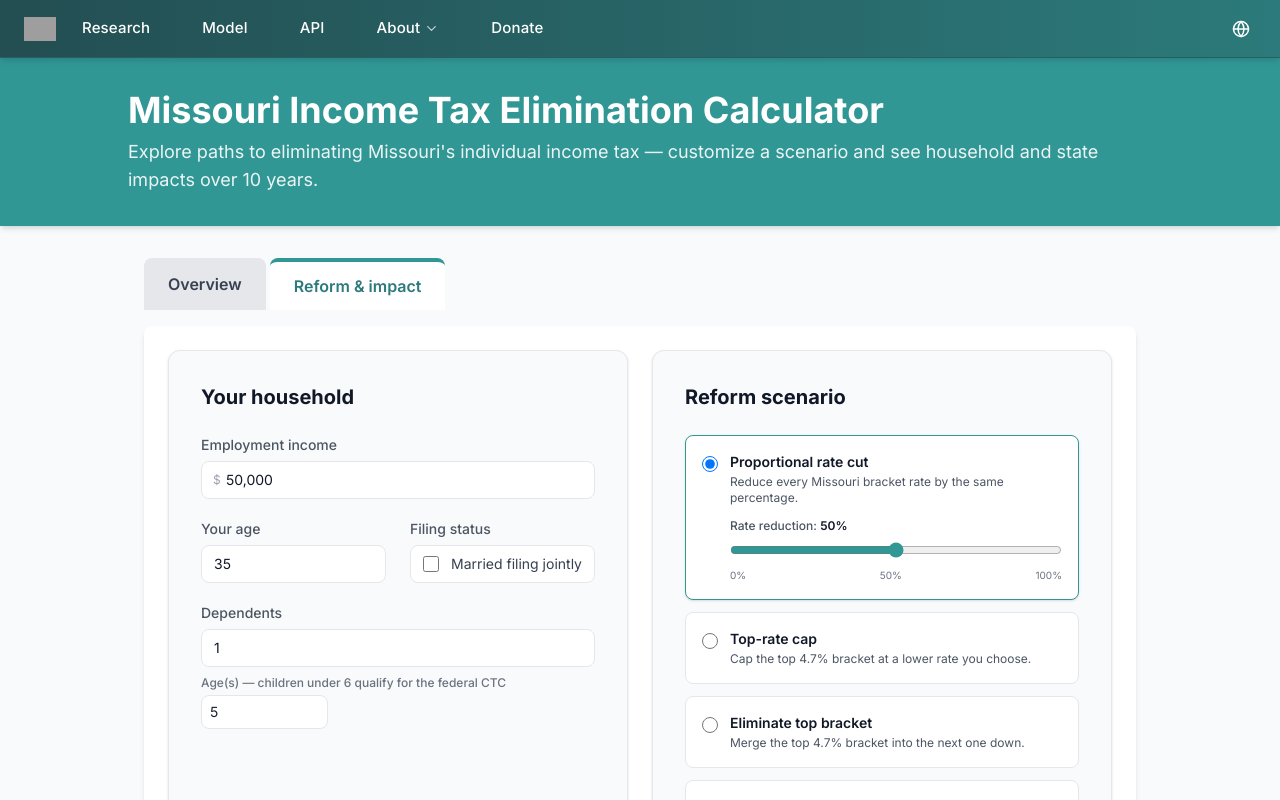
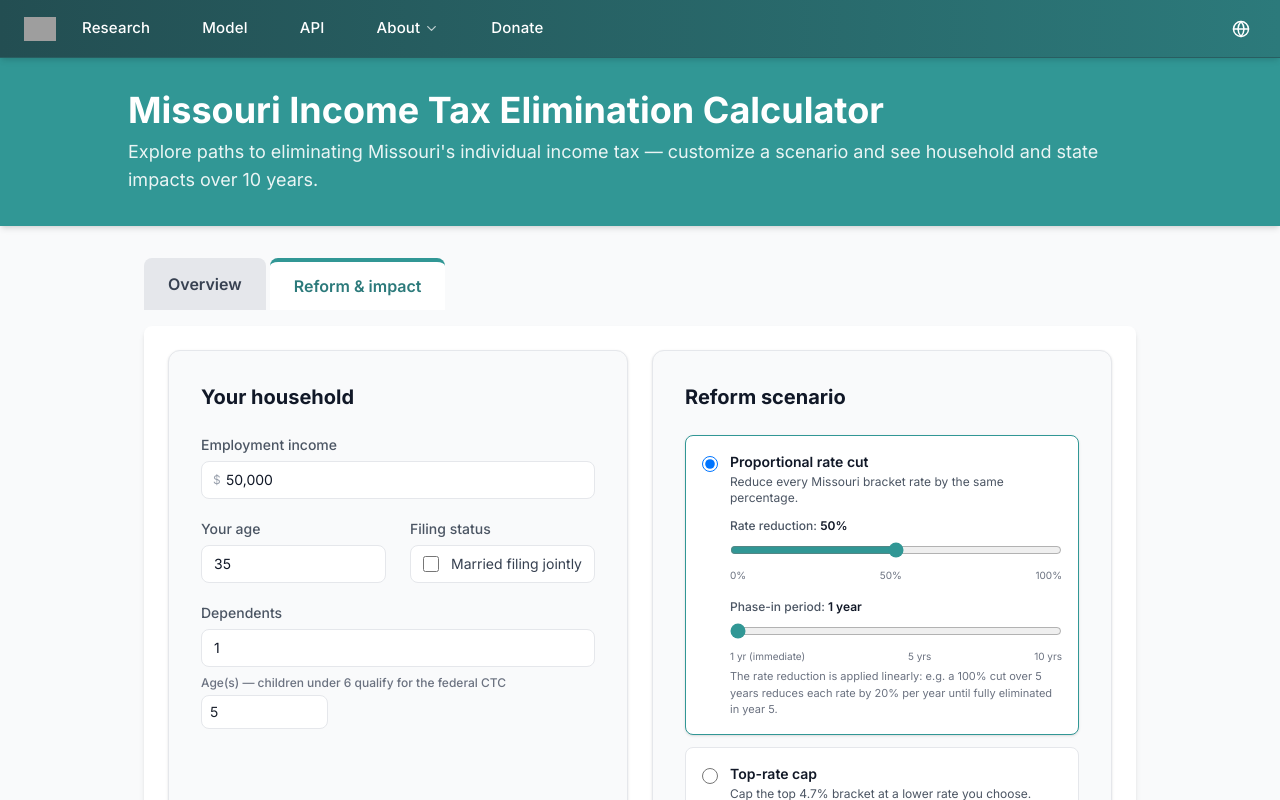
Before and after one commit to PolicyEngine/missouri-income-tax-elimination, a Next.js app in the folder frontend/: page /us/missouri-income-tax-elimination/ in a window 1280 px wide. Both pictures are taken after a click on the tab "Reform & impact". Shown: the top 800 px of the page. Built offline with nearby package versions, Linux system fonts and the light colour scheme; grey boxes are pictures that could not be loaded.

Commit message:
Add phase-in years slider for proportional cut reform
The proportional cut now accepts a phase-in period (1-10 years). With
param=100% and phaseInYears=5, rates reduce by 20% each year until fully
eliminated in year 5. Generates per-year periods in the reform dict.

```diff
--- a/frontend/app/(shell)/page.tsx
+++ b/frontend/app/(shell)/page.tsx
@@ -104,6 +104,7 @@ function ReformImpactTab() {
   // Reform builder state.
   const [reformType, setReformType] = useState<ReformType>('proportional');
   const [reformParam, setReformParam] = useState(0.5);
+  const [phaseInYears, setPhaseInYears] = useState(1);
 
   // Submission state.
   const [triggered, setTriggered] = useState(false);
@@ -169,8 +170,8 @@ function ReformImpactTab() {
   };
 
   const currentReform = useMemo(
-    () => buildReform(reformType, reformParam),
-    [reformType, reformParam],
+    () => buildReform(reformType, reformParam, phaseInYears),
+    [reformType, reformParam, phaseInYears],
   );
 
   const buildRequest = (): HouseholdRequest => ({
@@ -185,7 +186,7 @@ function ReformImpactTab() {
 
   const handleCalculate = () => {
     const request = buildRequest();
-    const reform = buildReform(reformType, reformParam);
+    const reform = buildReform(reformType, reformParam, phaseInYears);
     setSubmittedRequest(request);
     setSubmittedReform(reform);
     setTriggered(true);
@@ -194,9 +195,10 @@ function ReformImpactTab() {
     runStateImpact(reform);
   };
 
-  const handleReformChange = (type: ReformType, param: number) => {
+  const handleReformChange = (type: ReformType, param: number, years: number) => {
     setReformType(type);
     setReformParam(param);
+    setPhaseInYears(years);
   };
 
   return (
@@ -345,6 +347,7 @@ function ReformImpactTab() {
         <ReformBuilder
           type={reformType}
           param={reformParam}
+          phaseInYears={phaseInYears}
           onChange={handleReformChange}
         />
       </div>
--- a/frontend/components/ReformBuilder.tsx
+++ b/frontend/components/ReformBuilder.tsx
@@ -5,7 +5,8 @@ import type { ReformType } from '@/lib/reform';
 interface Props {
   type: ReformType;
   param: number;
-  onChange: (type: ReformType, param: number) => void;
+  phaseInYears: number;
+  onChange: (type: ReformType, param: number, phaseInYears: number) => void;
 }
 
 const REFORM_OPTIONS: {
@@ -35,7 +36,7 @@ const REFORM_OPTIONS: {
   },
 ];
 
-export default function ReformBuilder({ type, param, onChange }: Props) {
+export default function ReformBuilder({ type, param, phaseInYears, onChange }: Props) {
   return (
     <section className="bg-gray-50 rounded-xl p-6 md:p-8 border border-gray-200 shadow-sm">
       <h2 className="text-xl font-bold text-gray-900 mb-6">Reform scenario</h2>
@@ -58,7 +59,7 @@ export default function ReformBuilder({ type, param, onChange }: Props) {
                   name="reform-type"
                   value={opt.id}
                   checked={selected}
-                  onChange={() => onChange(opt.id, defaultParamFor(opt.id))}
+                  onChange={() => onChange(opt.id, defaultParamFor(opt.id), 1)}
                   className="mt-1 h-4 w-4 border-gray-300 text-primary-500 focus:ring-primary-500"
                 />
                 <div className="flex-1">
@@ -70,16 +71,22 @@ export default function ReformBuilder({ type, param, onChange }: Props) {
                   </span>
 
                   {selected && opt.id === 'proportional' && (
-                    <ProportionalSlider
-                      value={param}
-                      onChange={(v) => onChange('proportional', v)}
-                    />
+                    <>
+                      <ProportionalSlider
+                        value={param}
+                        onChange={(v) => onChange('proportional', v, phaseInYears)}
+                      />
+                      <PhaseInInput
+                        value={phaseInYears}
+                        onChange={(y) => onChange('proportional', param, y)}
+                      />
+                    </>
                   )}
 
                   {selected && opt.id === 'top_cap' && (
                     <TopCapInput
                       value={param}
-                      onChange={(v) => onChange('top_cap', v)}
+                      onChange={(v) => onChange('top_cap', v, 1)}
                     />
                   )}
                 </div>
@@ -130,6 +137,40 @@ function ProportionalSlider({
   );
 }
 
+function PhaseInInput({
+  value,
+  onChange,
+}: {
+  value: number;
+  onChange: (years: number) => void;
+}) {
+  return (
+    <div className="mt-4">
+      <label className="block text-xs font-medium text-gray-600 mb-1.5">
+        Phase-in period: <span className="font-semibold text-gray-900">{value} {value === 1 ? 'year' : 'years'}</span>
+      </label>
+      <input
+        type="range"
+        min={1}
+        max={10}
+        step={1}
+        value={value}
+        onChange={(e) => onChange(Number(e.target.value))}
+        className="w-full accent-primary-500"
+        aria-label="Phase-in period in years"
+      />
+      <div className="flex justify-between text-[10px] text-gray-500 mt-1">
+        <span>1 yr (immediate)</span>
+        <span>5 yrs</span>
+        <span>10 yrs</span>
+      </div>
+      <p className="text-[11px] text-gray-500 mt-1">
+        The rate reduction is applied linearly: e.g. a 100% cut over 5 years reduces each rate by 20% per year until fully eliminated in year 5.
+      </p>
+    </div>
+  );
+}
+
 function TopCapInput({
   value,
   onChange,
--- a/frontend/lib/reform.ts
+++ b/frontend/lib/reform.ts
@@ -31,8 +31,11 @@ const PERIOD = '2026-01-01.2100-12-31';
  * type and its parameter.
  *
  * Parameter interpretation by reform type:
- *   - proportional:    param is the fractional cut in [0, 1]. e.g. 0.5 =
- *                      cut every non-zero bracket rate in half.
+ *   - proportional:    param is the total fractional cut in [0, 1] (e.g. 1.0
+ *                      = eliminate; 0.5 = halve the rates). When
+ *                      phaseInYears > 1, the cut is phased in linearly over
+ *                      that many years starting in 2026, holding at the final
+ *                      level thereafter.
  *   - top_cap:         param is the new top-bracket rate as a decimal
  *                      (e.g. 0.03 for 3%).
  *   - eliminate_top:   param is unused. Sets rates[7].threshold to a very
@@ -43,18 +46,24 @@ const PERIOD = '2026-01-01.2100-12-31';
 export function buildReform(
   type: ReformType,
   param: number,
+  phaseInYears = 1,
 ): Record<string, Record<string, number | boolean>> {
   const reform: Record<string, Record<string, number | boolean>> = {};
 
   if (type === 'proportional') {
-    // Multiply every non-zero bracket rate by (1 - param).
-    // Bracket 0 is already 0% so we skip it.
-    const factor = 1 - param;
+    const steps = Math.max(1, Math.floor(phaseInYears));
+    // Generate per-year periods. Each year Y (1..steps) applies a cumulative
+    // cut of (Y/steps) * param; after year `steps`, the final level holds.
     for (let i = 1; i < MO_2025_RATES.length; i++) {
-      const newRate = MO_2025_RATES[i] * factor;
-      reform[`gov.states.mo.tax.income.rates[${i}].rate`] = {
-        [PERIOD]: newRate,
-      };
+      const periods: Record<string, number> = {};
+      for (let y = 1; y <= steps; y++) {
+        const cumulativeCut = (y / steps) * param;
+        const newRate = MO_2025_RATES[i] * (1 - cumulativeCut);
+        const yearStart = 2025 + y;
+        const yearEnd = y === steps ? '2100-12-31' : `${yearStart}-12-31`;
+        periods[`${yearStart}-01-01.${yearEnd}`] = newRate;
+      }
+      reform[`gov.states.mo.tax.income.rates[${i}].rate`] = periods;
     }
     return reform;
   }
```
